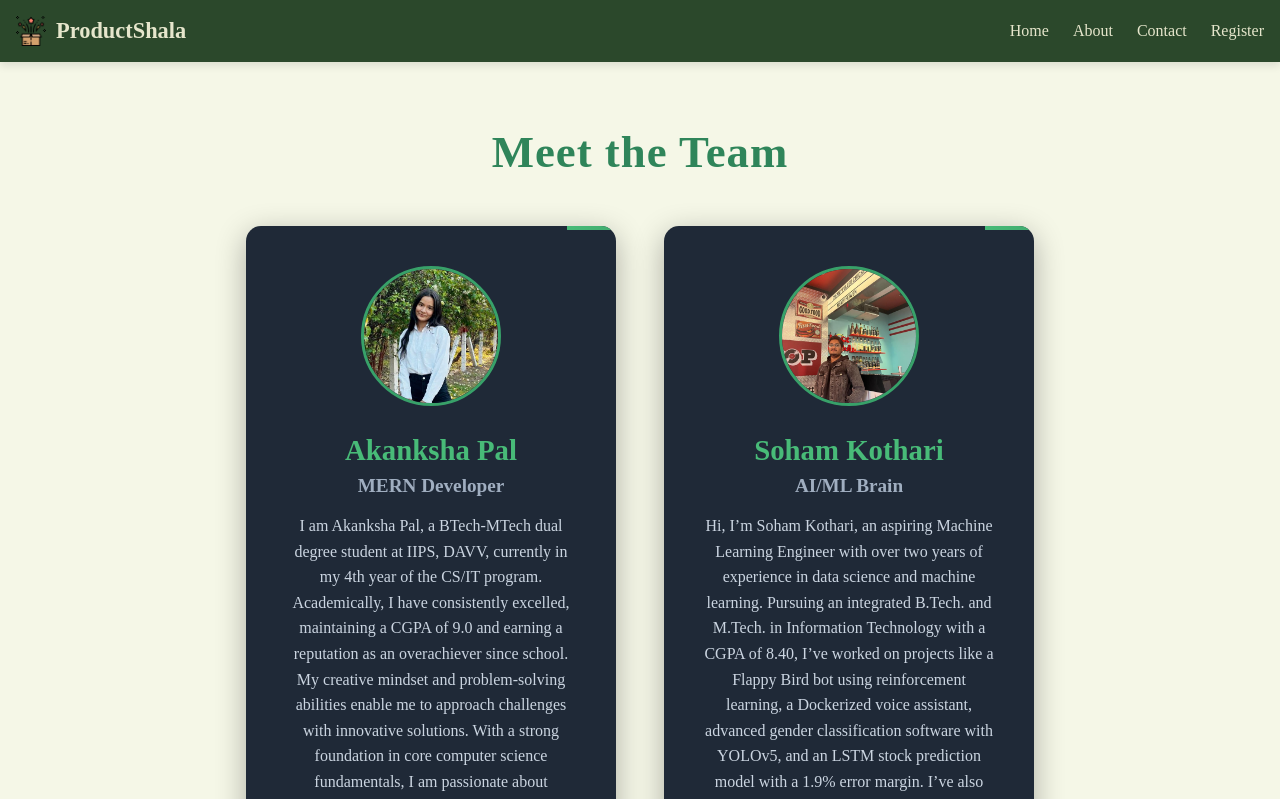
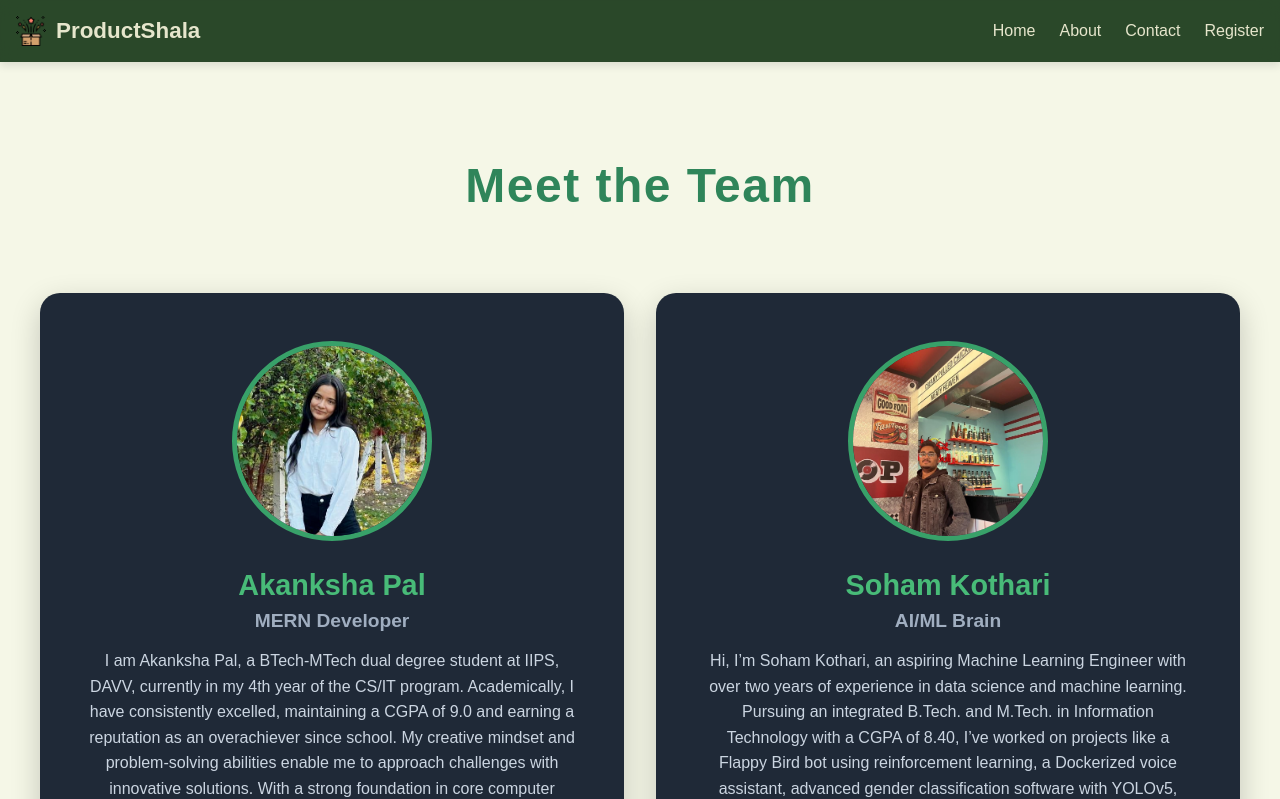
Before and after one commit to Soham-KT/Sentiment-Analysis-of-Product-Reviews, a React (Vite) app in the folder frontend/: page /about in a window 1280 px wide. Shown: the top 799 px of the page. Built offline with nearby package versions, Linux system fonts and the light colour scheme.

Commit message:
abputfinal

```diff
--- a/frontend/src/styles/Aboutpage.css
+++ b/frontend/src/styles/Aboutpage.css
@@ -1,5 +1,3 @@
-/* src/styles/AboutPage.css */
-
 /* General Styling */
 * {
   box-sizing: border-box;
@@ -7,83 +5,74 @@
   padding: 0;
 }
 
+body {
+  font-family: 'Arial', sans-serif;
+  background-color: #f5f7e7; /* Cream background */
+  color: #2f855a; /* Green theme */
+}
+
 .about-section {
-    padding: 4rem 1.5rem;
-    background-color: #f5f7e7; /* Cream background */
+  padding: 6rem 2rem;
+  text-align: center;
   display: flex;
   flex-direction: column;
   align-items: center;
+  gap: 3rem;
 }
 
 .about-heading {
-    font-size: 2.8rem;
-    color: #2f855a; /* Dark green for heading */
-    margin-bottom: 3rem;
+  font-size: 3rem;
+  color: #2f855a;
   animation: fadeInDown 1.5s ease-in-out;
-    letter-spacing: 1px;
+  letter-spacing: 1.5px;
+  margin-bottom: 2rem;
 }
 
 .about-container {
-    display: flex;
-    gap: 3rem;
-    justify-content: center;
-    flex-wrap: wrap;
+  display: grid;
+  grid-template-columns: repeat(auto-fit, minmax(350px, 1fr));
+  gap: 2rem;
+  width: 100%;
   max-width: 1200px;
 }
 
 .developer-card {
-    background-color: #1f2937; /* Dark background for contrast */
-    border-radius: 15px;
-    padding: 2.5rem;
-    width: 370px;
-    box-shadow: 0 8px 30px rgba(0, 0, 0, 0.3);
-    text-align: center;
-    color: #e2e8f0; /* Light text */
+  background-color: #1f2937; /* Dark background */
+  border-radius: 20px;
+  padding: 3rem;
+  box-shadow: 0 10px 30px rgba(0, 0, 0, 0.2);
   transition: transform 0.4s ease, box-shadow 0.4s ease;
   position: relative;
   overflow: hidden;
-    animation: slideInUp 1s ease forwards;
-  }
-
-  .developer-card::before,
-  .developer-card::after {
-    content: "";
-    position: absolute;
-    top: 0;
-    left: 0;
-    width: 100%;
-    height: 4px;
-    background: linear-gradient(90deg, #48bb78, #2f855a, #38a169);
-    animation: borderAnim 3s linear infinite;
-  }
-
-  .developer-card::after {
-    top: auto;
-    bottom: 0;
-    height: 4px;
-    animation-delay: 1.5s;
+  text-align: center;
+  color: #e2e8f0; /* Light text */
+  animation: slideInUp 1s ease-in-out;
 }
 
 .developer-card:hover {
-    transform: translateY(-10px) scale(1.02);
-    box-shadow: 0 10px 35px rgba(0, 0, 0, 0.35);
+  transform: translateY(-10px) scale(1.05);
+  box-shadow: 0 15px 40px rgba(0, 0, 0, 0.3);
 }
 
 .developer-img {
-    width: 140px;
-    height: 140px;
+  width: 200px; /* Larger and more visible */
+  height: 200px;
   border-radius: 50%;
   margin-bottom: 1.5rem;
-    animation: zoomIn 1.2s ease forwards;
-    border: 3px solid #38a169; /* Green border to match theme */
+  border: 5px solid #38a169; /* Green border for consistency */
   object-fit: cover;
+  transition: transform 0.4s ease, box-shadow 0.4s ease;
+}
+
+.developer-card:hover .developer-img {
+  transform: scale(1.1);
+  box-shadow: 0 10px 20px rgba(56, 161, 105, 0.5);
 }
 
 .developer-info h2 {
   font-size: 1.8rem;
-    color: #48bb78; /* Light green for name */
+  color: #48bb78; /* Bright green for name */
   margin-bottom: 0.5rem;
-    font-weight: 600;
 }
 
 .developer-info h3 {
@@ -121,35 +110,19 @@
   }
 }
 
-  @keyframes zoomIn {
-    from {
-      opacity: 0;
-      transform: scale(0.8);
-    }
-    to {
-      opacity: 1;
-      transform: scale(1);
-    }
-  }
-
-  @keyframes borderAnim {
-    0% {
-      transform: translateX(0%);
-    }
-    100% {
-      transform: translateX(100%);
-    }
-  }
-
 /* Responsive Styling */
 @media (max-width: 768px) {
   .about-container {
-      flex-direction: column;
-      align-items: center;
+    grid-template-columns: 1fr;
+    padding: 0 1rem;
   }
 
   .developer-card {
-      width: 100%;
-      max-width: 450px;
+    padding: 2rem;
+  }
+
+  .developer-img {
+    width: 180px;
+    height: 180px;
   }
 }
```
Also changed, not shown: frontend/src/pages/AboutPage.jsx (+37 -8 lines). Lines whose indentation alone changed are shown as unchanged.
